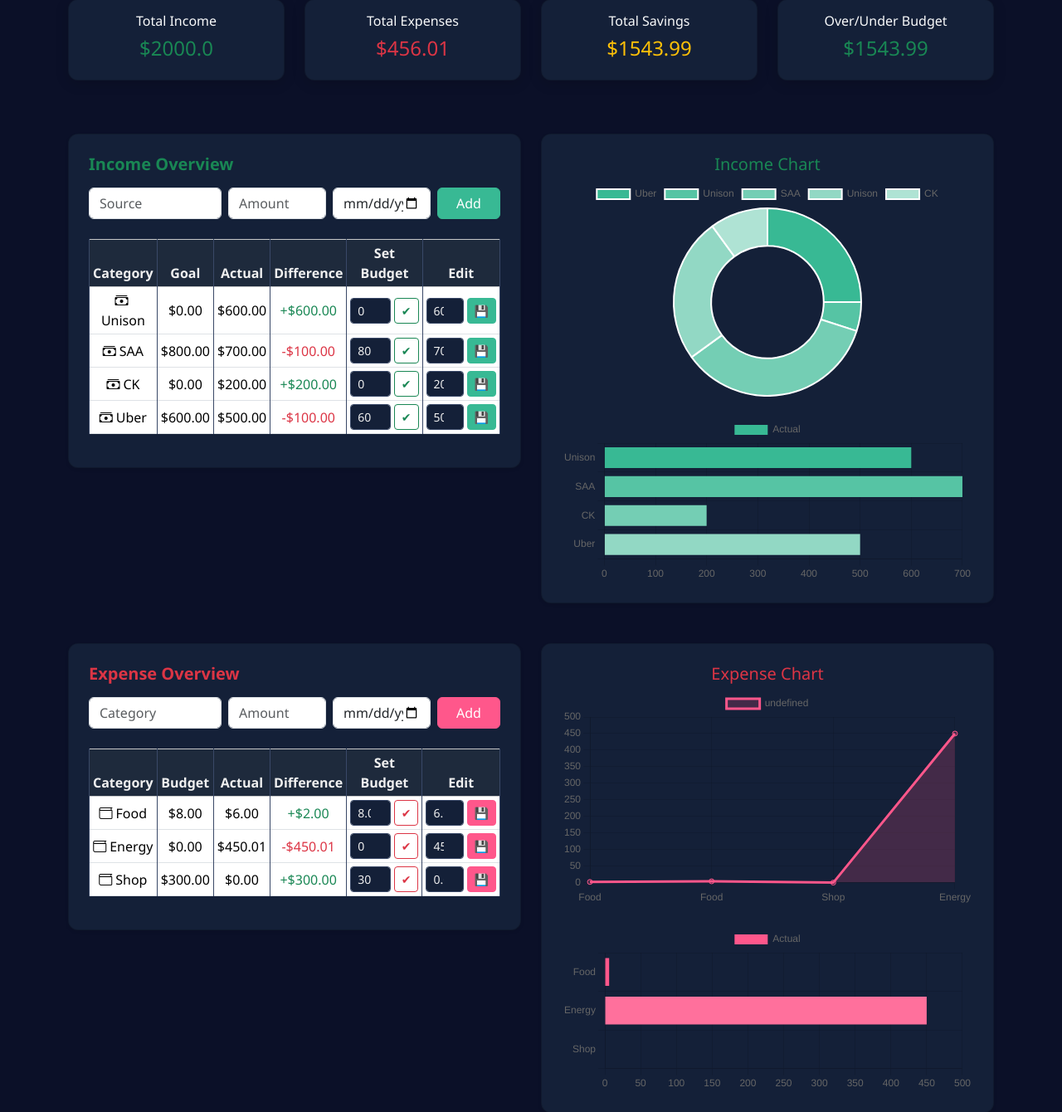
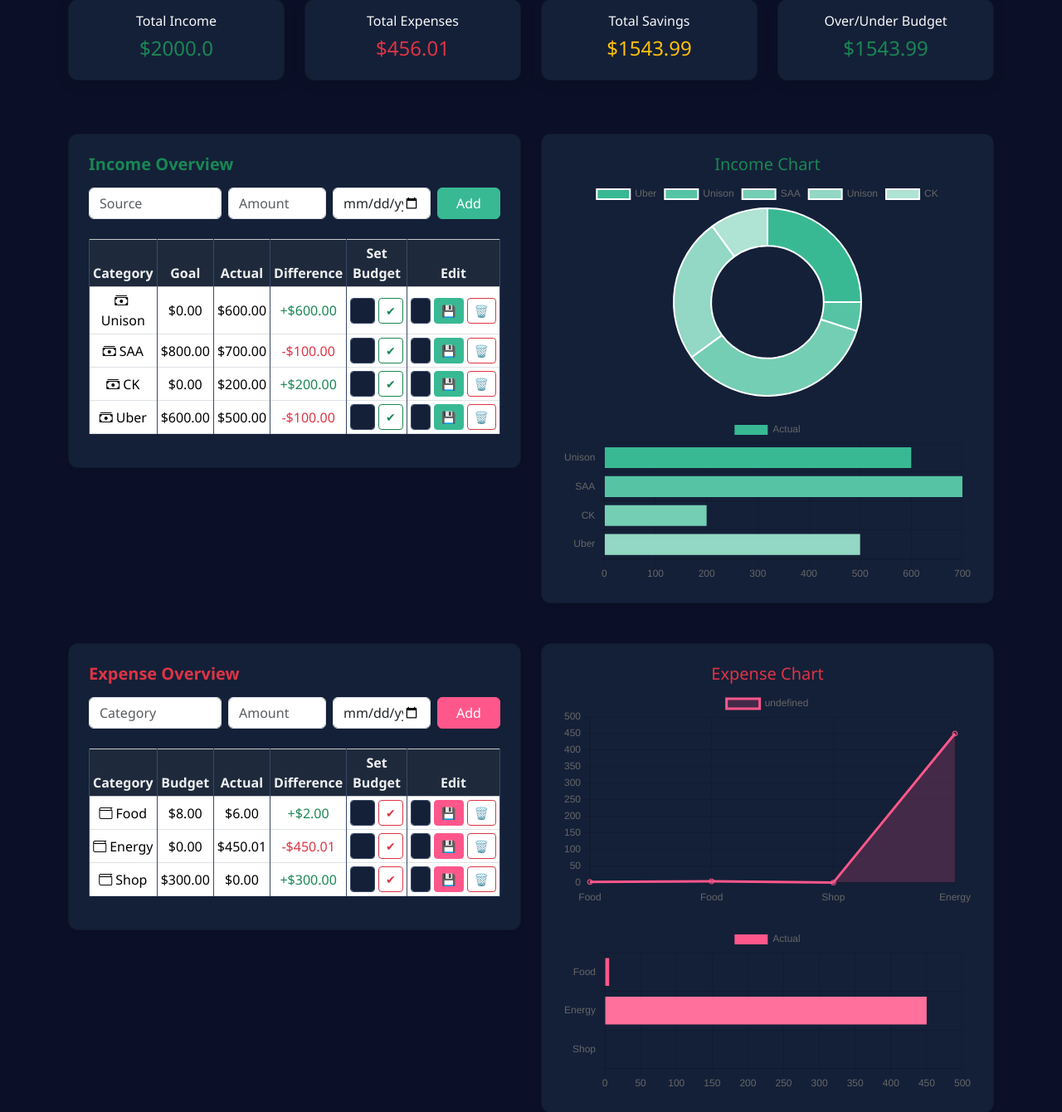
Before and after one commit to Marmitt/smart-expense-tracker, a Flask app: page / in a window 1280 px wide. Shown: the part 175-1515 px from the top of the page at 83% size. Run offline with Flask 3, Linux system fonts and the light colour scheme; a user stored in the database is signed in.

Commit message:
Aligned save and delete buttons side-by-side using single flex form for income and expense rows

```diff
--- a/app.py
+++ b/app.py
@@ -262,6 +262,27 @@ def edit_expense():
         db.session.commit()
     return redirect(url_for('index'))
 
+@app.route('/delete_income/<int:income_id>', methods=['POST'])
+def delete_income(income_id):
+    if 'user_id' not in session:
+        return redirect(url_for('login'))
+    income = Income.query.get_or_404(income_id)
+    if income.user_id == session['user_id']:
+        db.session.delete(income)
+        db.session.commit()
+    return redirect(url_for('index'))
+
+
+@app.route('/delete_expense/<int:expense_id>', methods=['POST'])
+def delete_expense(expense_id):
+    if 'user_id' not in session:
+        return redirect(url_for('login'))
+    expense = Expense.query.get_or_404(expense_id)
+    if expense.user_id == session['user_id']:
+        db.session.delete(expense)
+        db.session.commit()
+    return redirect(url_for('index'))
+
 
 if __name__ == '__main__':
     with app.app_context():
--- a/templates/expense_section.html
+++ b/templates/expense_section.html
@@ -49,13 +49,17 @@
                 </form>
               </td>
               <td>
-                <form method="POST" action="/edit_expense" class="d-flex gap-1">
+                <form method="POST" action="/edit_expense" class="d-flex align-items-center gap-1">
                   <input type="hidden" name="expense_id" value="{{ expense.id }}">
                   <input type="number" step="0.01" name="amount" value="{{ expense.actual }}"
                          class="form-control form-control-sm" style="max-width: 80px;">
                   <button class="btn btn-sm btn-danger">💾</button>
+                  <button formaction="/delete_expense/{{ expense.id }}" formmethod="POST"
+                          class="btn btn-sm btn-outline-danger"
+                          onclick="return confirm('Delete this expense?')">🗑️</button>
                 </form>
               </td>
+
             </tr>
             {% endfor %}
           </tbody>
--- a/templates/income_section.html
+++ b/templates/income_section.html
@@ -49,13 +49,17 @@
                 </form>
               </td>
               <td>
-                <form method="POST" action="/edit_income" class="d-flex gap-1">
+                <form method="POST" action="/edit_income" class="d-flex align-items-center gap-1">
                   <input type="hidden" name="income_id" value="{{ income.id }}">
                   <input type="number" step="0.01" name="amount" value="{{ income.actual }}"
                          class="form-control form-control-sm" style="max-width: 80px;">
                   <button class="btn btn-sm btn-success">💾</button>
+                  <button formaction="/delete_income/{{ income.id }}" formmethod="POST"
+                          class="btn btn-sm btn-outline-danger"
+                          onclick="return confirm('Delete this income?')">🗑️</button>
                 </form>
               </td>
+
             </tr>
             {% endfor %}
           </tbody>
```
Also changed, not shown: instance/budget.db.
